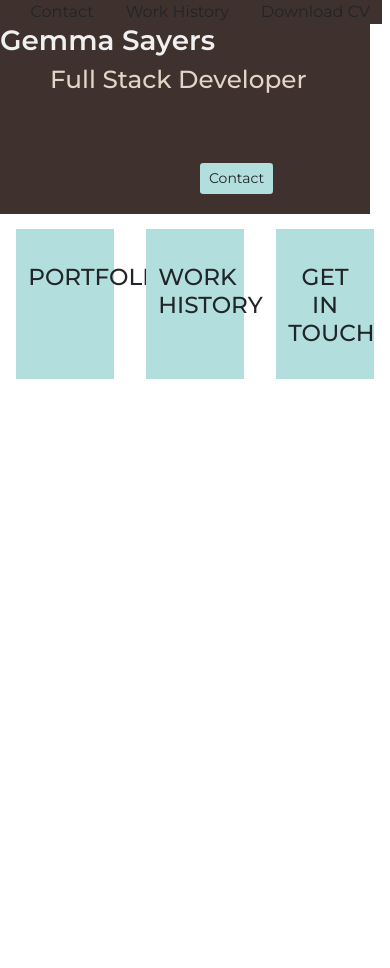
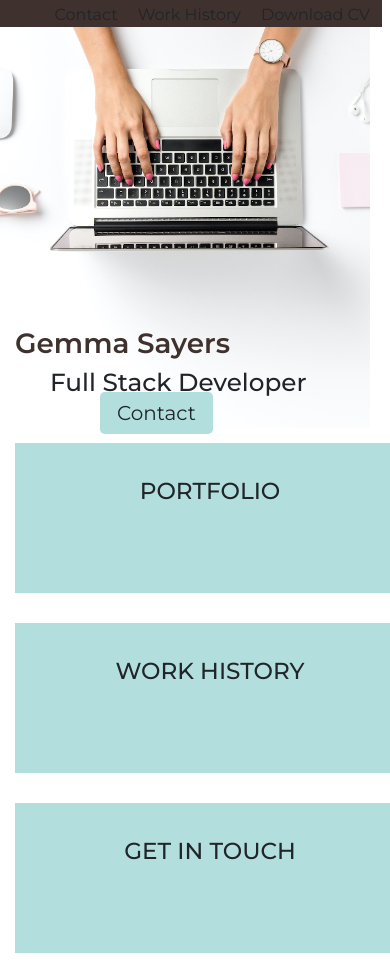
Before and after one commit to GJSayers/GS-Bio, a plain HTML site: page index.html in a window 390 px wide. Before the commit the page ends 844 px from the top, so only its background shows below. Drawn offline with nearby package versions, Linux system fonts and the light colour scheme.

Commit message:
align contact button, add responsive options to section blocks, attempt nav text colour

```diff
--- a/assets/css/style.css
+++ b/assets/css/style.css
@@ -11,10 +11,10 @@
 }
 
 .fg-colour-general {
-    color: #f0f0f0;
+    color: #3f312e;
 }
 
-.fg-colour-highlight {
+.fg-color-highlight {
     color: #e3d4c7;
 }
 
@@ -23,15 +23,25 @@
 .uppercase {
     text-transform: uppercase;
 }
+
+/*----------------------------------Nav */
+
+.nav-link {
+    display: inline-flex;
+    text-decoration-color: #e3d4c7;
+    padding: 10px;
+}
 /*----------------------------------Title */
 
 .title {
     font-family:'Montserrat', sans-serif;
+    text-decoration-color: #3f312e;
     font-weight: 600;
-
-
+    padding-top: 300px;
+    padding-left: 15px;
 }
 .name {
+     display: inline;
      font-family:'Montserrat', sans-serif;
      margin-left: 50px;
      padding-bottom: 40px;
@@ -46,8 +56,17 @@
     font-family: 'Montserrat', sans-serif;
 }
 .button {
+    display: inline;
     background-color: #b2dfdd;
-    margin: 20px 20px 20px 200px;
+    margin: 20px 20px 20px 100px;
+}
+
+.jumbotron {
+    background: url("../images/Laptopimage.jpg");
+    background-position: center;
+    background-repeat: no-repeat;
+    background-size: cover;
+    min-height: 400px;
 }
 /*----------------------------------main section */
 
@@ -84,9 +103,9 @@
     padding-top: 35px;
 }
 
-.nav-link {
-    display: inline-flex;
-}
+
+
+
 
 .footer {
     background-color: #3f312e;
--- a/index.html
+++ b/index.html
@@ -16,21 +16,21 @@
     <div class="row">
       <ul id="nav" class="nav justify-content-end header-section">
         <li class="nav-item">
-           <a class="nav-link fg-colour-highlight" href="#"></a>Contact</li>
+           <a class="nav-link fg-color-highlight" href="#"></a>Contact</li>
         <li class="nav-item">
-           <a class="nav-link fg-colour-highlight" href="#"></a>Work History</li>
+           <a class="nav-link fg-color-highlight" href="#"></a>Work History</li>
         <li class="nav-item">
-           <a class="nav-link fg-colour-highlight" href="#"></a>Download CV</li>
+           <a class="nav-link fg-color-highlight" href="#"></a>Download CV</li>
       </ul>
     </div>
 
-    <div class="jumbotron bg-colour-brand">
+    <div class="jumbotron">
        <div>
            <h1 class="fg-colour-general title">Gemma Sayers</h1>
         </div>
        <div>
        <h2 class="fg-colour-highlight name">Full Stack Developer</h2>
-         <a class="btn btn-sm button" href="#" role="button">Contact</a>
+         <a class="btn btn-lg button" href="#" role="button">Contact</a>
          </div>
     </div>
     </header>
@@ -38,11 +38,11 @@
     <section class="section-block">
     <div class="container-fluid">
     <div class="row justify-content-around">
-       <div class="col-3 portfolio-section-block">
+       <div class="col-12 col-md-2 col-xl-3 portfolio-section-block">
        <h3 class="block-heading uppercase">portfolio</h3></div>
-        <div class="col-3 work-history-section-block">
+        <div class="col-12 col-md-2 col-xl-3 work-history-section-block">
         <h3 class="block-heading uppercase">work history</h3></div>
-         <div class="col-3 contact-section-block">
+         <div class="col-12 col-md-2 col-xl-3  contact-section-block">
          <h3 class="block-heading uppercase">get in touch</h3></div>
 
 
```
Also changed, not shown: assets/Design Choices/Colour Palette - Layout from Colormind.io.png (added), assets/images/Laptopimage.jpg (added).
